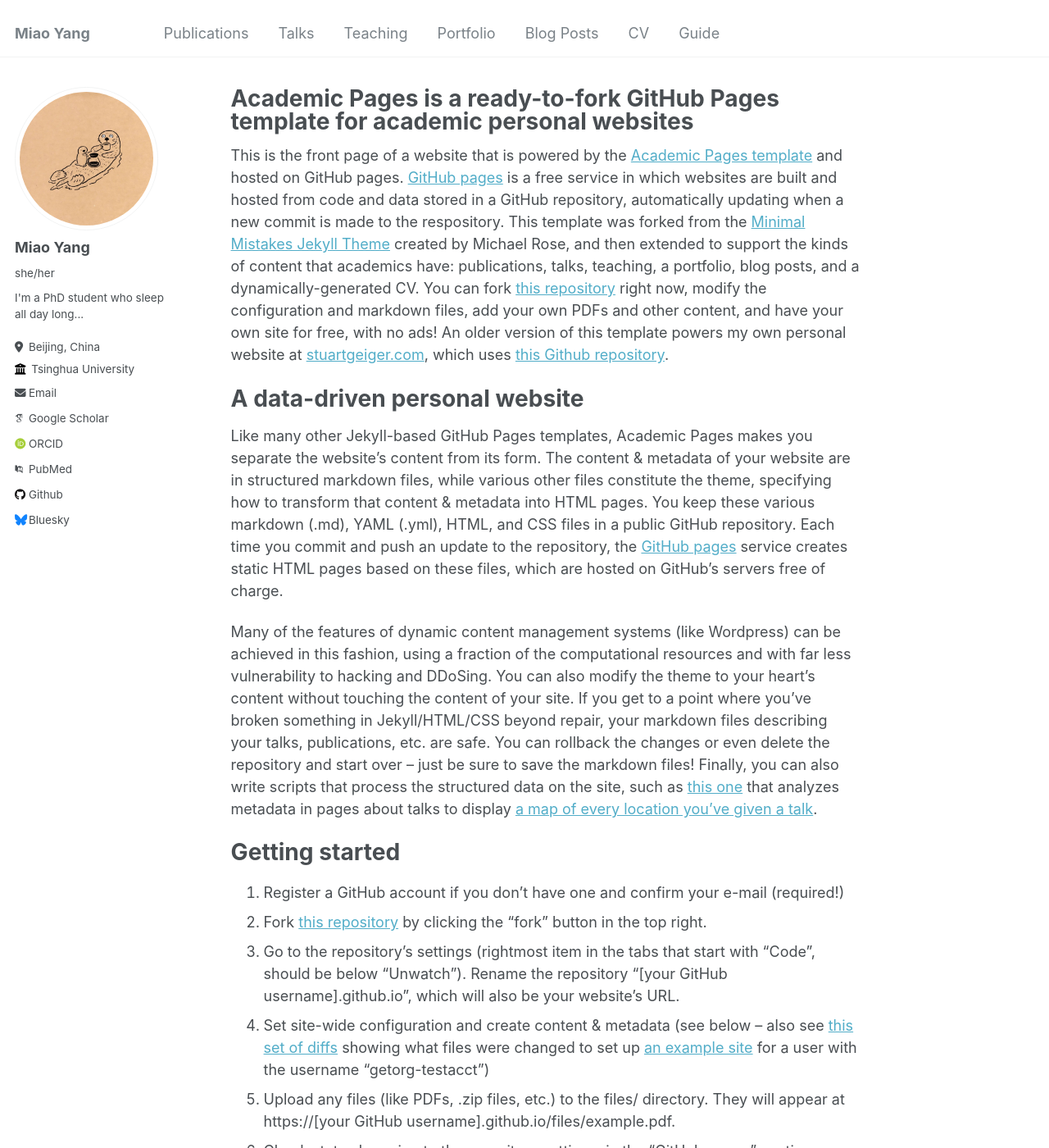
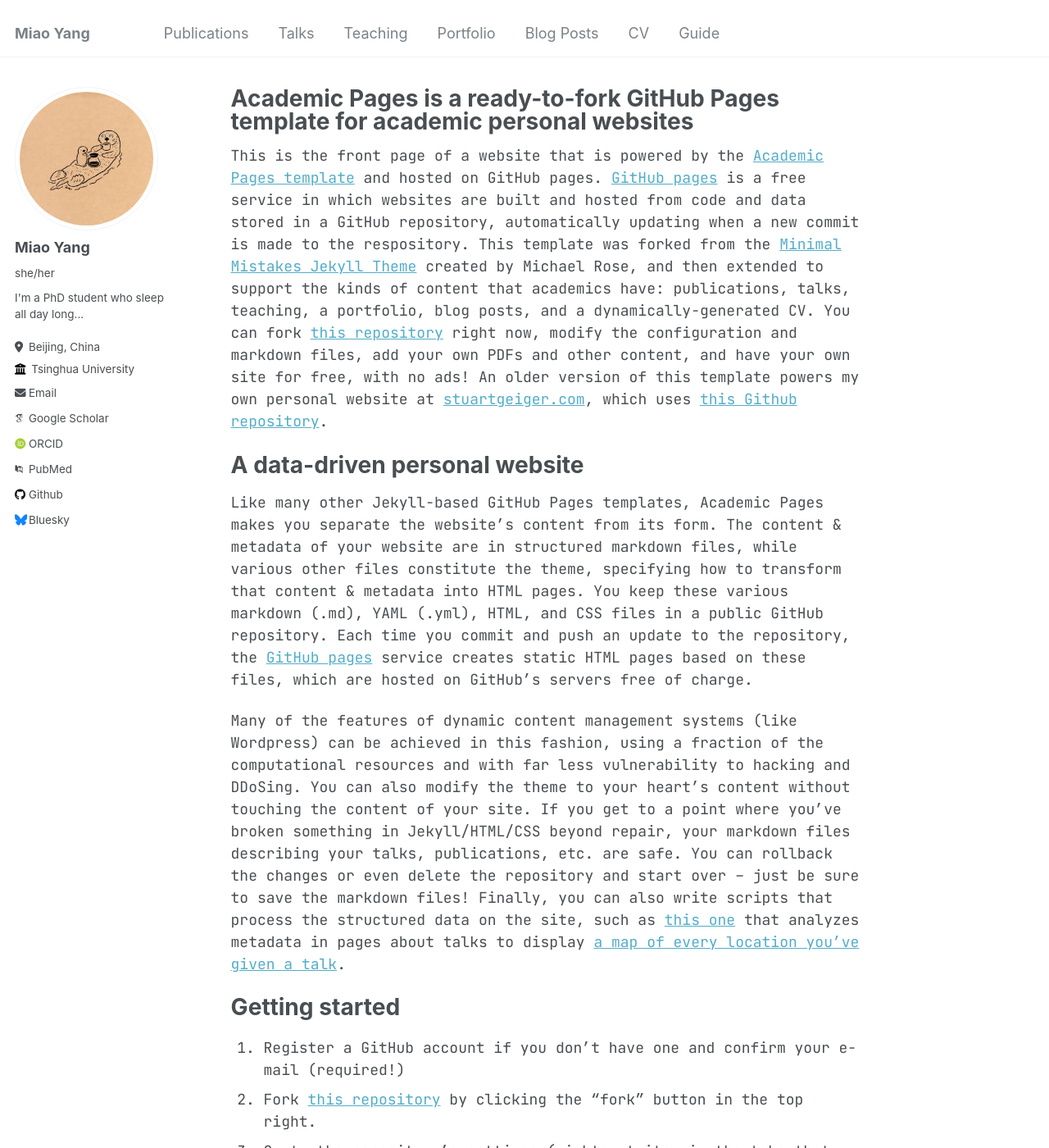
Before and after one commit to miaoyang129/miaoyang129.github.io, a Jekyll site: the page built from _pages/about.md, in a window 1280 px wide and 1400 px high. Shown: the whole window at 82% size. Built offline with Jekyll 4.4.1, drawn with Linux system fonts in a browser that asks for light colours; some web fonts are replaced.

Commit message:
update font to jetbrains mono

```diff
--- a/_config.yml
+++ b/_config.yml
@@ -11,7 +11,7 @@ locale                   : "en-US"
 title                    : "Miao Yang"
 title_separator          : "-"
 name                     : &name "Miao Yang"
-description              : &description "personal description"
+description              : &description "This is the homepage of Miao Yang."
 url                      : "https://miaoyang129.github.io" # the base hostname & protocol for your site e.g. "https://mmistakes.github.io"
 baseurl                  : "" # the subpath of your site, e.g. "/blog"
 repository               : "miaoyang129/miaoyang129.github.io"
--- a/_layouts/default.html
+++ b/_layouts/default.html
@@ -7,6 +7,9 @@ layout: compress
 <!doctype html>
 <html lang="{{ site.locale | slice: 0,2 }}" class="no-js">
   <head>
+    <meta charset="UTF-8">
+    <title>{{ page.title }} - {{ site.title }}</title>
+    <link rel="stylesheet" href="{{ '/assets/css/main.scss' | relative_url }}">
     {% include head.html %}
     {% include head/custom.html %}
   </head>
--- a/assets/css/main.scss
+++ b/assets/css/main.scss
@@ -9,6 +9,9 @@
  *  - https://twitter.com/mmistakes
  *
 */
+
+@import url('https://fonts.googleapis.com/css2?family=JetBrains+Mono:wght@400;700&display=swap'); // import jetbrains mono font
+
 
 @import "vendor/breakpoint/breakpoint"; // media query mixins
 @import "variables";
@@ -39,3 +42,7 @@
 @import "vendor/font-awesome/brands";
 @import "vendor/magnific-popup/magnific-popup";
 @import "print";
+
+body {
+    font-family: 'JetBrains Mono', monospace;
+  }
```
